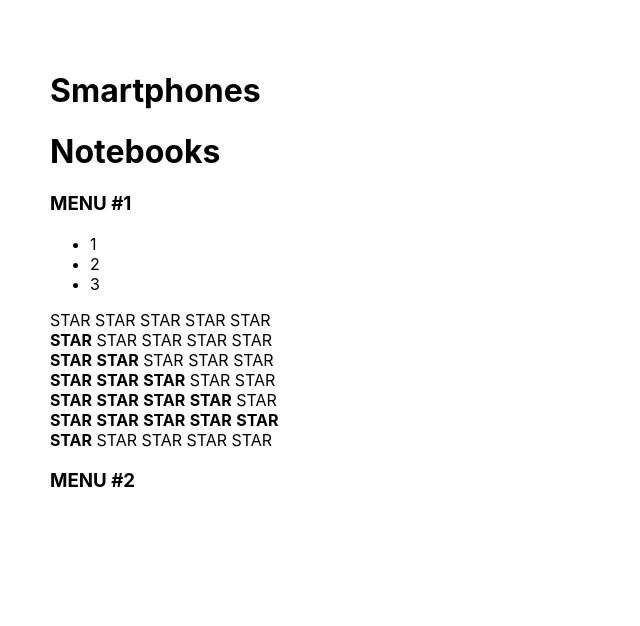
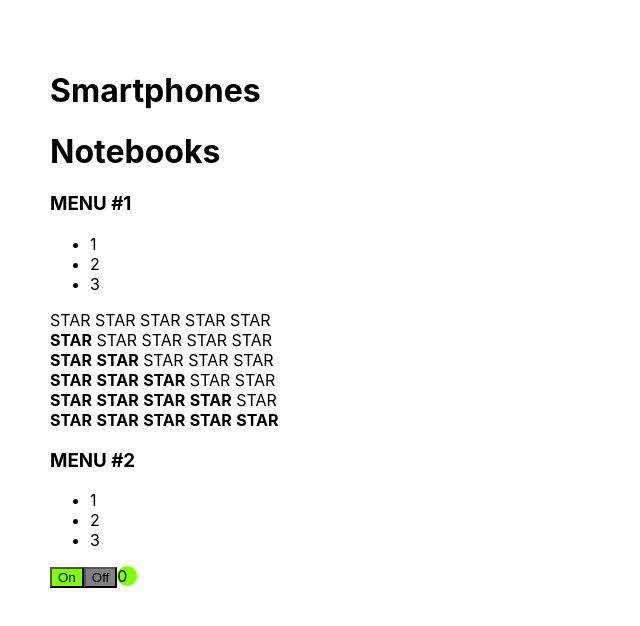
Before and after one commit to BekzodDeveloper/kmb, a React (Create React App) app: page / in a window 1280 px wide. Shown: the top 626 px of the page, without its empty margins (0-640 px from the left). Built offline with nearby package versions, Linux system fonts and the light colour scheme.

Commit message:
feat: condition rendering M#2

```diff
--- a/src/App.tsx
+++ b/src/App.tsx
@@ -2,6 +2,7 @@ import React from 'react';
 import './App.css';
 import {Accordion} from "./components/Accordion/Accordion";
 import {Rating} from "./components/Rating/Rating";
+import {OnOff} from "./components/OnOff/OnOff";
 
 function App() {
     console.log('App')
@@ -11,7 +12,7 @@ function App() {
             <PageTitle title={'Smartphones'}/>
             <PageTitle title={'Notebooks'}/>
 
-            <Accordion title={'MENU #1'} collapsed={true}/>
+            <Accordion title={'MENU #1'} collapsed={false}/>
 
             <Rating value={0}/>
             <Rating value={1}/>
@@ -19,8 +20,10 @@ function App() {
             <Rating value={3}/>
             <Rating value={4}/>
             <Rating value={5}/>
-            <Rating value={1}/>
+
             <Accordion title={'MENU #2'} collapsed={false}/>
+
+            <OnOff signal={true}/>
         </div>
     );
 }
--- a/src/components/Accordion/Accordion.tsx
+++ b/src/components/Accordion/Accordion.tsx
@@ -2,23 +2,19 @@ import React from "react";
 
 
 type AccordionPropsType = {
-    title: string;
-    collapsed: boolean;
+    title: string
+    collapsed?: boolean
 }
 
 export function Accordion(props: AccordionPropsType) {
-    console.log('Accordion')
 
-    if (props.collapsed) {
-        return <div>
-            <AccordionTitle title={props.title}/>
-            <AccordionBody/>
-        </div>
-    } else {
-        return <div>
-            <AccordionTitle title={props.title}/>
-        </div>
-    }
+
+    return <div>
+        <AccordionTitle title={props.title}/>
+        {!props.collapsed && <AccordionBody/>}
+
+    </div>
+
 
 }
 
--- /dev/null
+++ b/src/components/OnOff/OnOff.module.css
@@ -0,0 +1,28 @@
+
+.defaultBtn {
+    background-color: grey;
+}
+
+.on {
+    background-color: chartreuse;
+}
+
+.off {
+    background-color: crimson;
+}
+
+.offSignal {
+    background-color: crimson;
+    width: 20px;
+    height: 20px;
+    border-radius: 50px;
+    display: inline-block;
+}
+
+.onSignal {
+    background-color: chartreuse;
+    width: 20px;
+    height: 20px;
+    border-radius: 50px;
+    display: inline-block;
+}
--- /dev/null
+++ b/src/components/OnOff/OnOff.tsx
@@ -0,0 +1,25 @@
+import React from "react";
+import s from './OnOff.module.css';
+
+type OnOffType = {
+    signal: boolean
+}
+
+export const OnOff = (props: OnOffType) => {
+    return <div>
+        <div>
+            <button className={`${s.defaultBtn} ${
+                props.signal && s.on
+            }`}>On
+            </button>
+            <button className={`${s.defaultBtn} ${
+                !props.signal && s.off
+            }`}>Off
+            </button>
+            <span className={`
+            ${s.offSignal} ${props.signal && s.onSignal}
+            `}
+            >0</span>
+        </div>
+    </div>
+}
--- a/src/components/Rating/Rating.tsx
+++ b/src/components/Rating/Rating.tsx
@@ -6,56 +6,15 @@ type RatingPropsType = {
 }
 
 export function Rating(props: RatingPropsType) {
-    console.log('Rating')
-    if (props.value === 1) {
+
+
         return <div>
-            <Star selected={true}/>
-            <Star selected={false}/>
-            <Star selected={false}/>
-            <Star selected={false}/>
-            <Star selected={false}/>
+            <Star selected={props.value > 0}/>
+            <Star selected={props.value > 1}/>
+            <Star selected={props.value > 2}/>
+            <Star selected={props.value > 3}/>
+            <Star selected={props.value > 4}/>
         </div>;
-    } else if (props.value === 2) {
-        return <div>
-            <Star selected={true}/>
-            <Star selected={true}/>
-            <Star selected={false}/>
-            <Star selected={false}/>
-            <Star selected={false}/>
-        </div>;
-    } else if (props.value === 3) {
-        return <div>
-            <Star selected={true}/>
-            <Star selected={true}/>
-            <Star selected={true}/>
-            <Star selected={false}/>
-            <Star selected={false}/>
-        </div>;
-    } else if (props.value === 4) {
-        return <div>
-            <Star selected={true}/>
-            <Star selected={true}/>
-            <Star selected={true}/>
-            <Star selected={true}/>
-            <Star selected={false}/>
-        </div>;
-    } else if (props.value === 5) {
-        return <div>
-            <Star selected={true}/>
-            <Star selected={true}/>
-            <Star selected={true}/>
-            <Star selected={true}/>
-            <Star selected={true}/>
-        </div>;
-    } else {
-        return <div>
-            <Star selected={false}/>
-            <Star selected={false}/>
-            <Star selected={false}/>
-            <Star selected={false}/>
-            <Star selected={false}/>
-        </div>;
-    }
 
 }
 
```
Also changed, not shown: src/App.css (line endings or trailing spaces).
